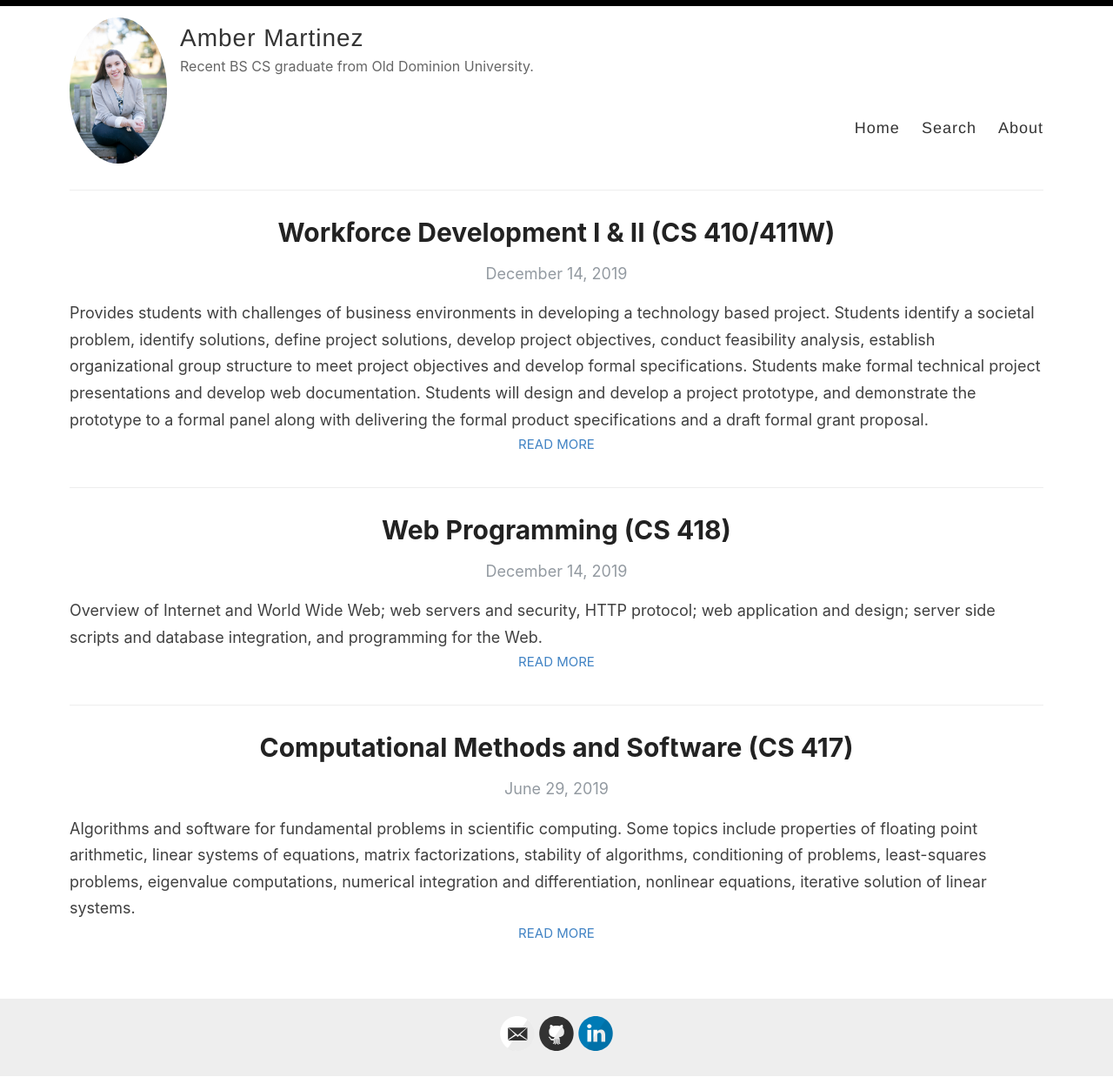
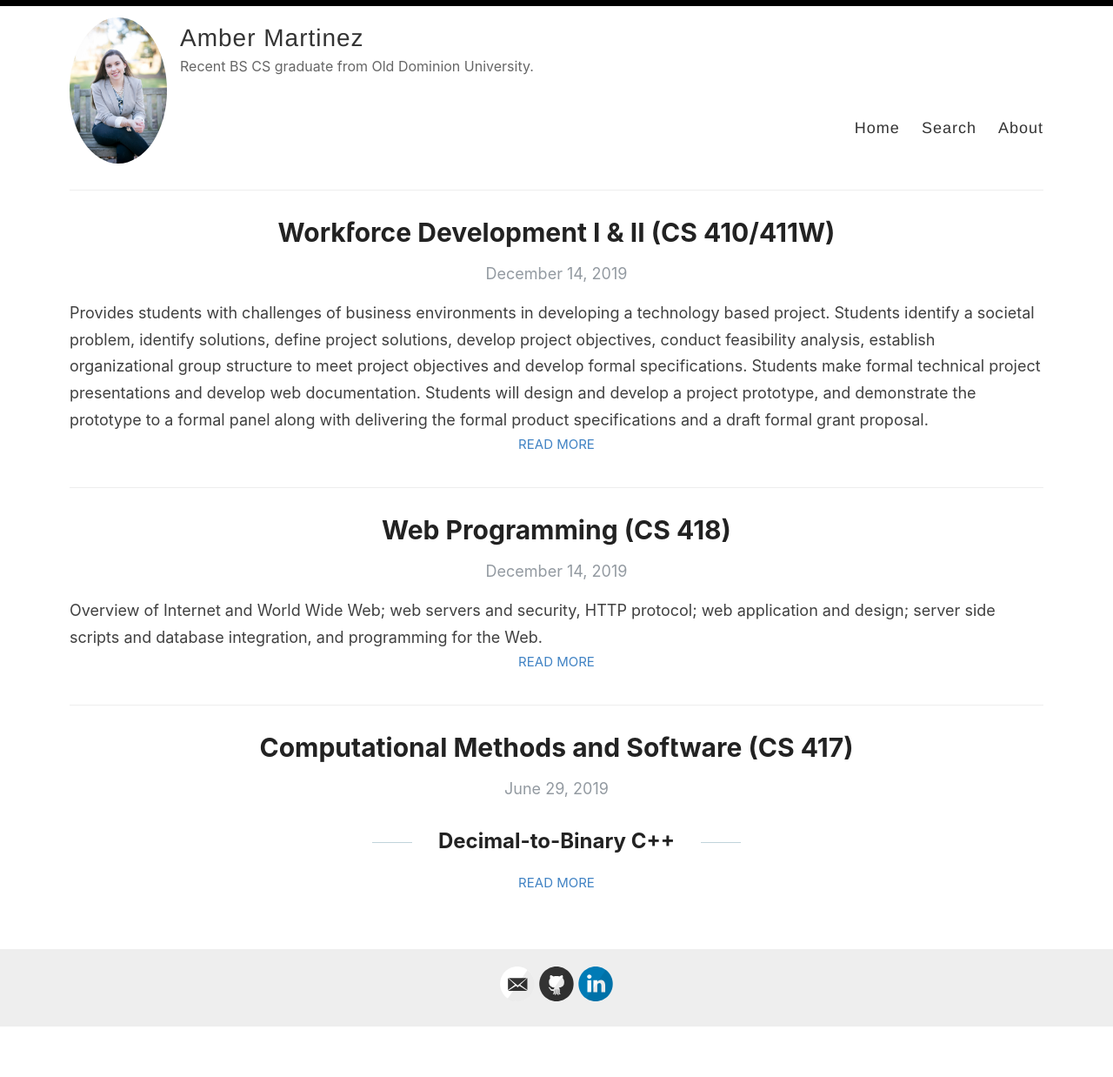
Before and after one commit to AmberNM/AmberNM.github.io, a Jekyll site: the page built from index.html, in a window 1280 px wide. Shown: the whole page at 87% size. Built offline with Jekyll 4.4.1, drawn with Linux system fonts in a browser that asks for light colours; the list of posts is cut into pages by our own code; after the commit the page ends 1180 px from its top, so only the background shows below that.

Commit message:
Y U BREAK?!

```diff
--- a/_posts/2019-6-29-computational-methods.md
+++ b/_posts/2019-6-29-computational-methods.md
@@ -1,8 +1,7 @@
 ---
 layout: post
-title:  Computational Methods and Software (CS 417)
+title: Computational Methods and Software (CS 417)
 categories: [C++,OOP]
-excerpt: Algorithms and software for fundamental problems in scientific computing. Some topics include properties of floating point arithmetic, linear systems of equations, matrix factorizations, stability of algorithms, conditioning of problems, least-squares problems, eigenvalue computations, numerical integration and differentiation, nonlinear equations, iterative solution of linear systems.
 ---
 
 ## Decimal-to-Binary C++
```
